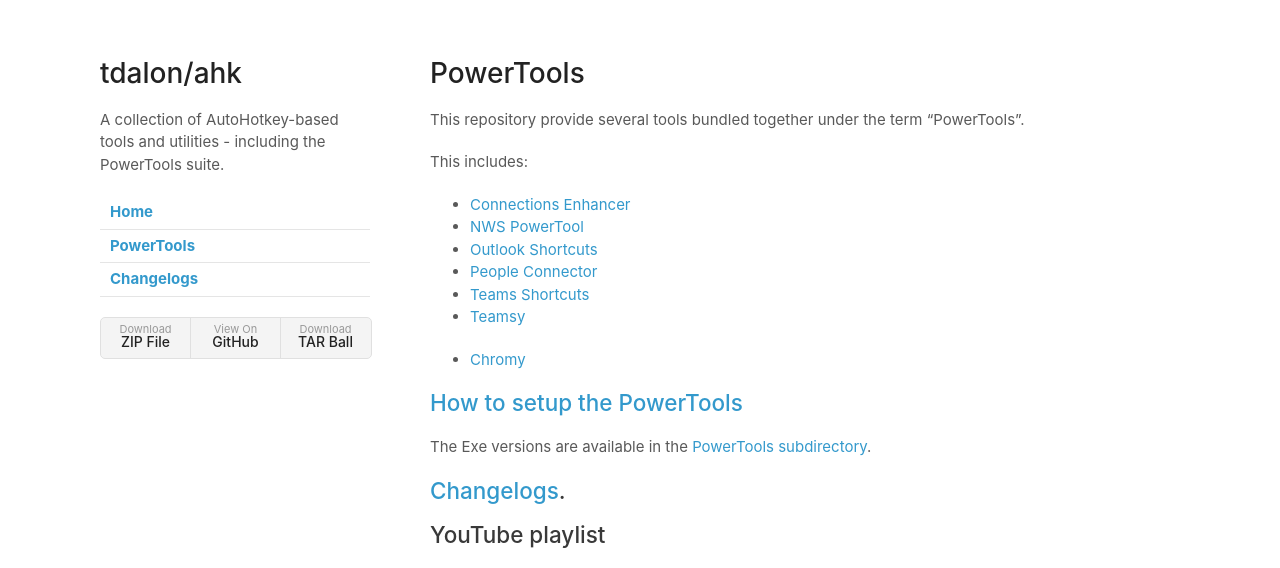
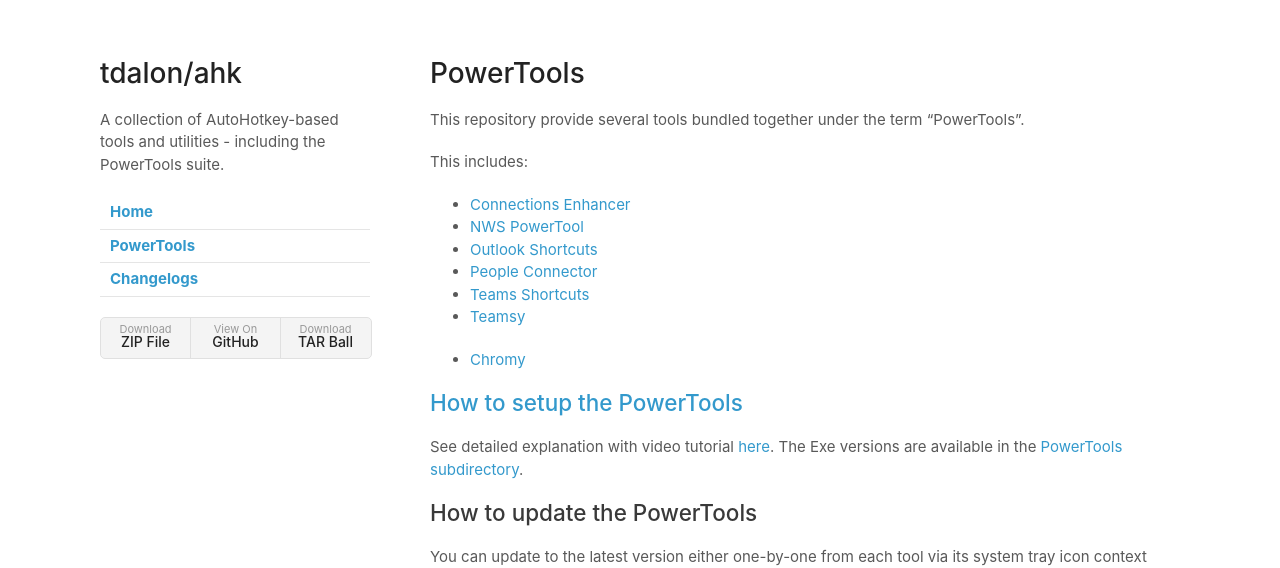
Before and after one commit to poa00/ahk-mso, a Jekyll site: the page built from docs/PowerTools.md, in a window 1280 px wide and 1269 px high. Shown: the top 568 px of the window. Built offline with Jekyll 4.4.1, drawn with Linux system fonts in a browser that asks for light colours; our own code applies the rules of GitHub Pages for plain Markdown files; some of the changed text lies outside the part shown; grey boxes are pictures that could not be loaded.

Commit message:
update docs

```diff
--- a/docs/PowerTools.md
+++ b/docs/PowerTools.md
@@ -15,9 +15,15 @@
 
 ## [How to setup the PowerTools](PowerTools-Setup)
 
+See detailed explanation with video tutorial [here](PowerTools-Setup).
 The Exe versions are available in the [PowerTools subdirectory](https://github.com/tdalon/ahk/tree/master/PowerTools).
 
-## [Changelogs](PowerTools-Changelogs).
+## How to update the PowerTools
+
+You can update to the latest version either one-by-one from each tool via its system tray icon context menu "Check for update".
+Or by running the [PowerTools Bundler](PowerTools-Bundler), selecting which tools to update and choosing under the menu Actions->Check for update/ Download.
+
+## [Changelogs](PowerTools-Changelogs)
 
 ## YouTube playlist
 
```
Also changed, not shown: docs/PowerTools-Setup.md (+3 -0 lines), docs/img/powertools_bundler_checkforupdate.png (added).
